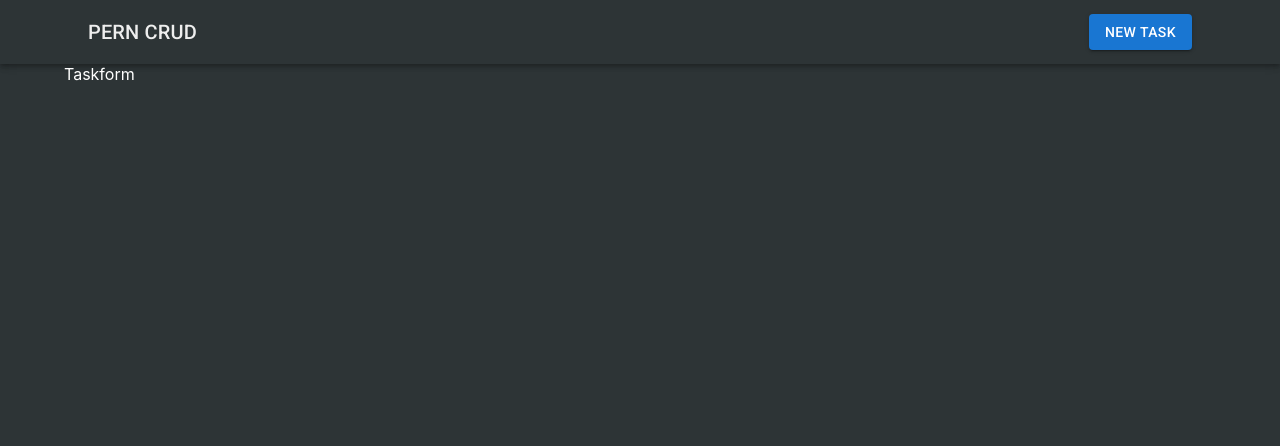
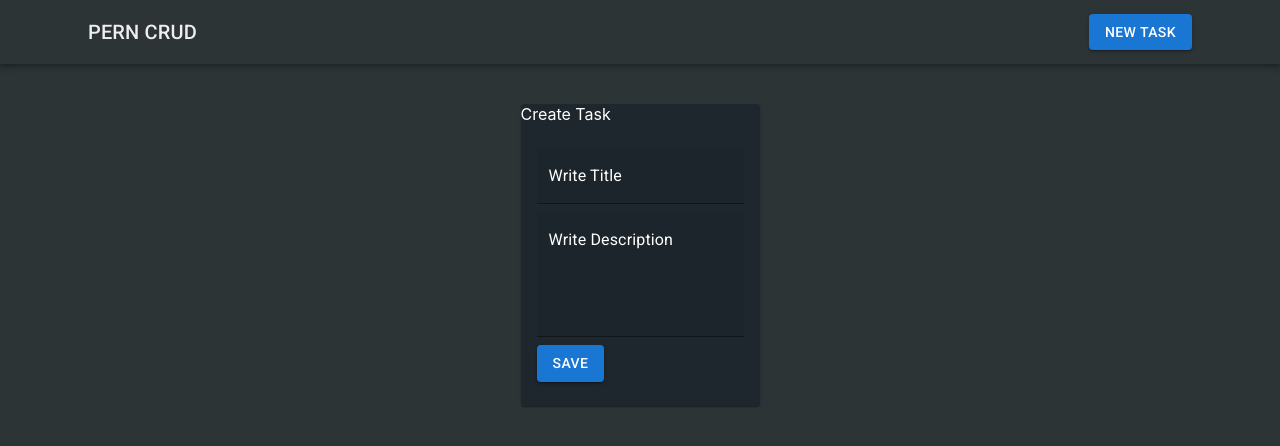
Before and after one commit to WilliamFlo1231/pernstack, a React (Create React App) app in the folder perncrud/: page /tasks/new in a window 1280 px wide. Shown: the top 446 px of the page. Built offline with nearby package versions, Linux system fonts and the light colour scheme.

Commit message:
Adding functionality to the input form

```diff
--- a/perncrud/src/components/TaskForm.js
+++ b/perncrud/src/components/TaskForm.js
@@ -1,7 +1,69 @@
-import React from 'react'
+import { Button, Card, CardContent, Grid, TextField, Typography } from '@mui/material'
+import { useState, useEffect, React } from 'react'
 
 export default function Taskform() {
+
+  const [task, setTask] = useState({
+    title: '',
+    description: ''
+  });
+
+  const handleSubmit = (e) => {
+    e.preventDefault();
+    console.log(task);
+  }
+
+  const handleChange = (e) => setTask({ ...task, [e.target.name]: e.target.value });
+
+
   return (
-    <div>Taskform</div>
+    <Grid container direction='column' alignItems='center' justifyContent='center'>
+      <Grid item xs={3}>
+        <Card
+          sx={{ mt: 5 }}
+          style={{
+            backgroundColor: '#1e272e',
+            padding: '1rm'
+          }}
+        >
+          <Typography variant='5' textAlign='center' color='white'>
+            Create Task
+          </Typography>
+          <CardContent>
+            <form onSubmit={handleSubmit}>
+              <TextField
+                variant='filled'
+                label='Write Title'
+                sx={{
+                  display: 'block',
+                  margin: '.5rem 0'
+                }}
+                name='title'
+                onChange={handleChange}
+                inputProps={{ style: { color: 'white' } }}
+                InputLabelProps={{ style: { color: 'white' } }}
+              />
+              <TextField
+                variant='filled'
+                label='Write Description'
+                multiline
+                rows={4}
+                sx={{
+                  display: 'block',
+                  margin: '.5rem 0'
+                }}
+                name='description'
+                onChange={handleChange}
+                inputProps={{ style: { color: 'white' } }}
+                InputLabelProps={{ style: { color: 'white' } }}
+              />
+              <Button variant='contained' color='primary' type='submit'>
+                Save
+              </Button>
+            </form>
+          </CardContent>
+        </Card>
+      </Grid>
+    </Grid>
   )
 }
```
